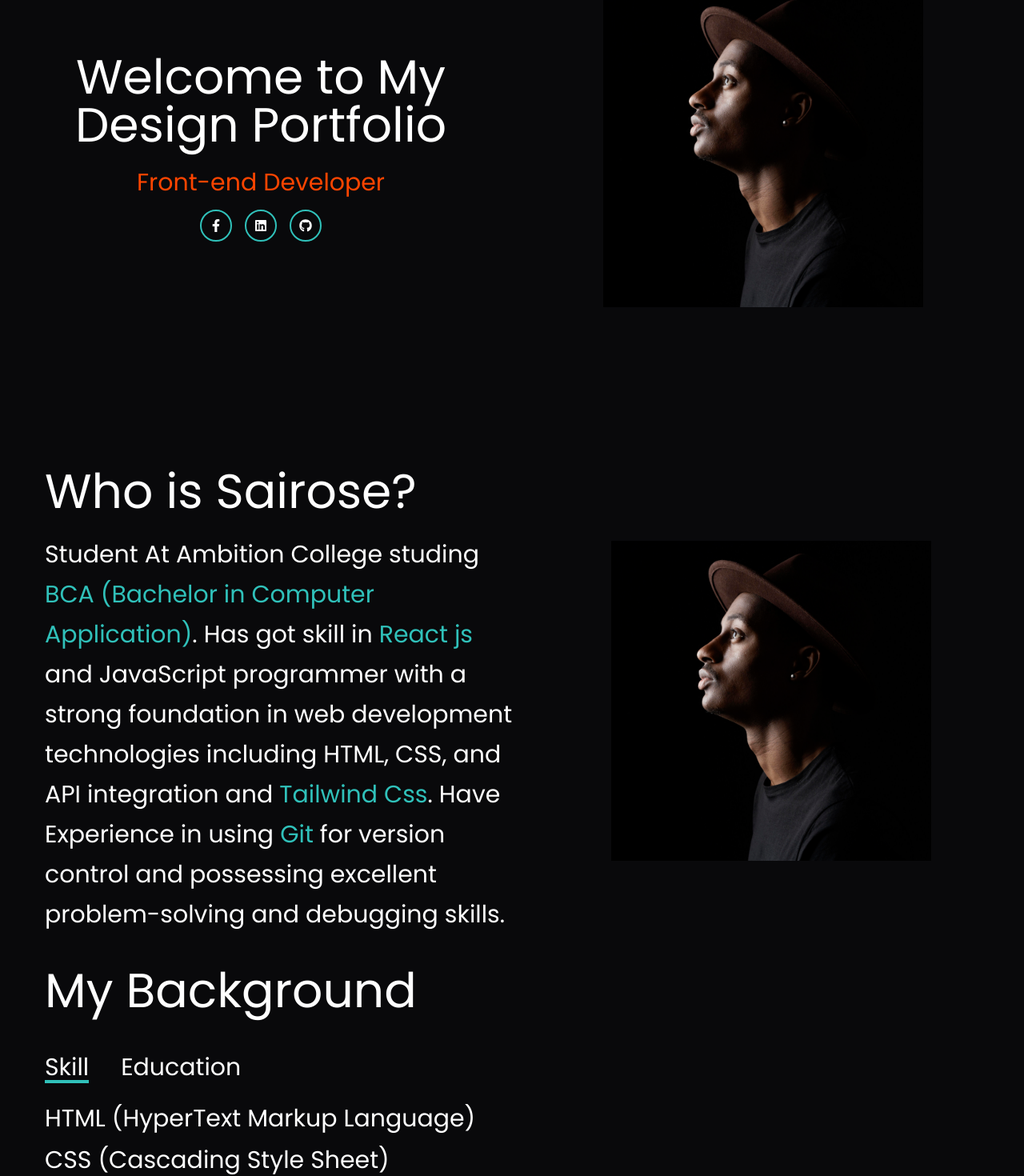
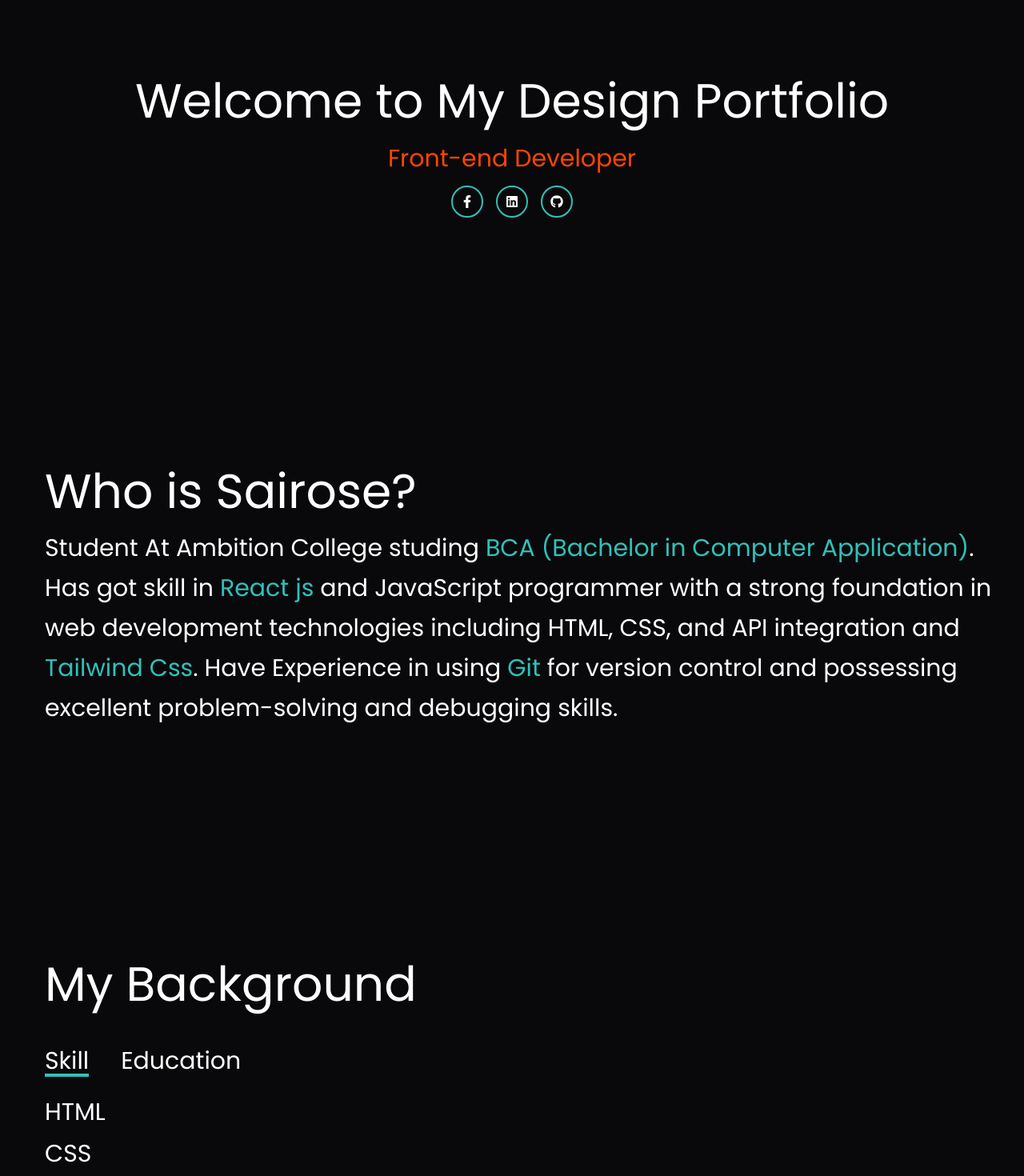
Before and after one commit to Sairose/MyPortfolio, a React (Vite) app: page / in a window 1280 px wide. Shown: the part 288-1758 px from the top of the page at 80% size. Built offline with nearby package versions, Linux system fonts and the light colour scheme; a web font is replaced by a local one.

Commit message:
updated hero and About section removing image

```diff
--- a/src/assets/asstes.js
+++ b/src/assets/asstes.js
@@ -1,7 +1,7 @@
 export const Skill = [
-    'HTML (HyperText Markup Language)',
-    'CSS  (Cascading Style Sheet)',
-    'JS   (JavaScript)',
+    'HTML',
+    'CSS',
+    'JS',
     'React js',
     'Tailwind CSS',
     'PHP',
@@ -9,9 +9,18 @@ export const Skill = [
 ]
 
 export const Education = [
-    'SEE: ST Pauls English Boarding School',
-    '+2 : COHED College',
-    'Bachelor: Ambition College'
+    {
+        EduHead: "SEE",
+        Edudata: "ST Pauls English Boarding School"
+    },
+    {
+        EduHead: "+2",
+        Edudata: "COHED College"
+    },
+    {
+        EduHead: "Bachelor",
+        Edudata: "Ambition College"
+    }
 ]
 
 export const ReachOut = [
--- a/src/components/About.jsx
+++ b/src/components/About.jsx
@@ -3,19 +3,13 @@ import React from 'react'
 export default function About() {
   return (
     <>
-    <div id="hero" className='w-full flex flex-col items-center justify-center gap-2 sm:flex-row
-    sm:pl-10 '>
-            <div id="hero-left" className='basis-1/2   flex flex-col justify-center gap-4'>
+      <div id="hero" className='w-full flex flex-col  justify-center gap-2 sm:pl-10 '>
         <h1 className='text-5xl md:text-6xl'>Who is Sairose?</h1>
         <p className=' text-2xl sm:h-[500px] sm:overflow-auto md:text-3xl mt-2 leading-10 md:leading-[50px]'>Student At Ambition College studing <span className='text-[#30C1BA]'>BCA (Bachelor in Computer Application)</span>.
           Has got skill in <span className='text-[#30C1BA]'>React js</span> and JavaScript programmer with a strong foundation in web development technologies including HTML, CSS, and API integration and <span className='text-[#30C1BA]'>Tailwind Css</span>.
           Have Experience in using <span className='text-[#30C1BA]'>Git</span> for version control and possessing excellent problem-solving and debugging skills.
         </p>
       </div>
-            <div id="hero-right" className='basis-1/2 flex justify-center items-center'>
-                <img  src="a.jpg" alt="error" className="h-[300px] w-[300px] object-cover md:h-[400px] md:w-[400px]"/>
-            </div>
-        </div>
     </>
   )
 }
--- a/src/components/Background.jsx
+++ b/src/components/Background.jsx
@@ -32,7 +32,7 @@ export default function Background() {
                     {Skill.map((skl, indx)=>(<li key={indx} className='text-2xl md:text-3xl mb-4'>{skl}</li>))}
                 </ul>
                 <ul className={`${hide ? 'block' : 'hidden'}`}>
-                    {Education.map((edu, indx)=>(<li key={indx} className='text-2xl md:text-3xl mb-4'>{edu}</li>))}
+                    {Education.map((edu, indx)=>(<li key={indx} className='text-2xl md:text-3xl mb-4'>{`${edu.EduHead} : ${edu.Edudata}`}</li>))}
                 </ul>
             </div>
         </div>
--- a/src/components/Hero.jsx
+++ b/src/components/Hero.jsx
@@ -8,19 +8,14 @@ import Links from './Links'
 export default function Hero() {
   return (
     <>
-        <div id="hero" className='w-full h-screen flex flex-col items-center justify-center py-9 gap-2 sm:flex-row'>
-            <div id="hero-left" className='basis-1/2 text-center  flex flex-col items-center justify-center gap-4 '>
-                <h1 className='text-5xl md:text-6xl '>Welcome to My Design Portfolio</h1>
-                <p className='text-3xl mt-2 text-[#ff4500]'>Front-end Developer</p>
-                <Links/>
-            </div>
-            <div id="hero-right" className='basis-1/2 flex justify-center items-center'>
-                <img  src="a.jpg" alt="error" className="h-[300px] w-[300px] object-cover md:h-[400px] md:w-[400px]"/>
-            </div>
-        </div>
-        <About/>
-        <Background/>
-        <ReachMe/>
+      <div id="hero" className='w-full h-screen flex flex-col items-center justify-center gap-4'>
+        <h1 className='text-5xl md:text-6xl text-center'>Welcome to My Design Portfolio</h1>
+        <p className='text-3xl mt-2 text-[#ff4500]'>Front-end Developer</p>
+        <Links />
+      </div>
+      <About />
+      <Background />
+      <ReachMe />
     </>
   )
 }
```
Also changed, not shown: public/a.jpg (deleted). Lines whose indentation alone changed are shown as unchanged.
